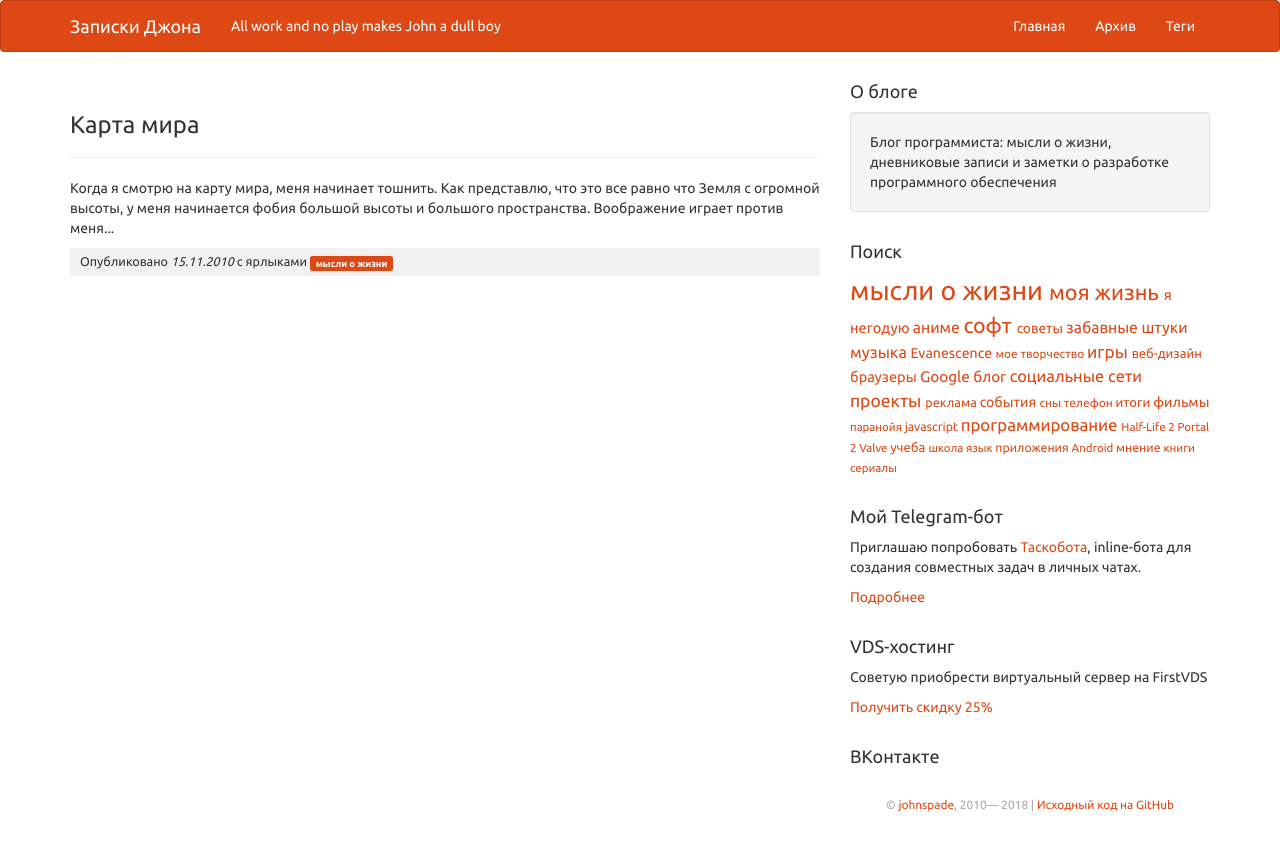
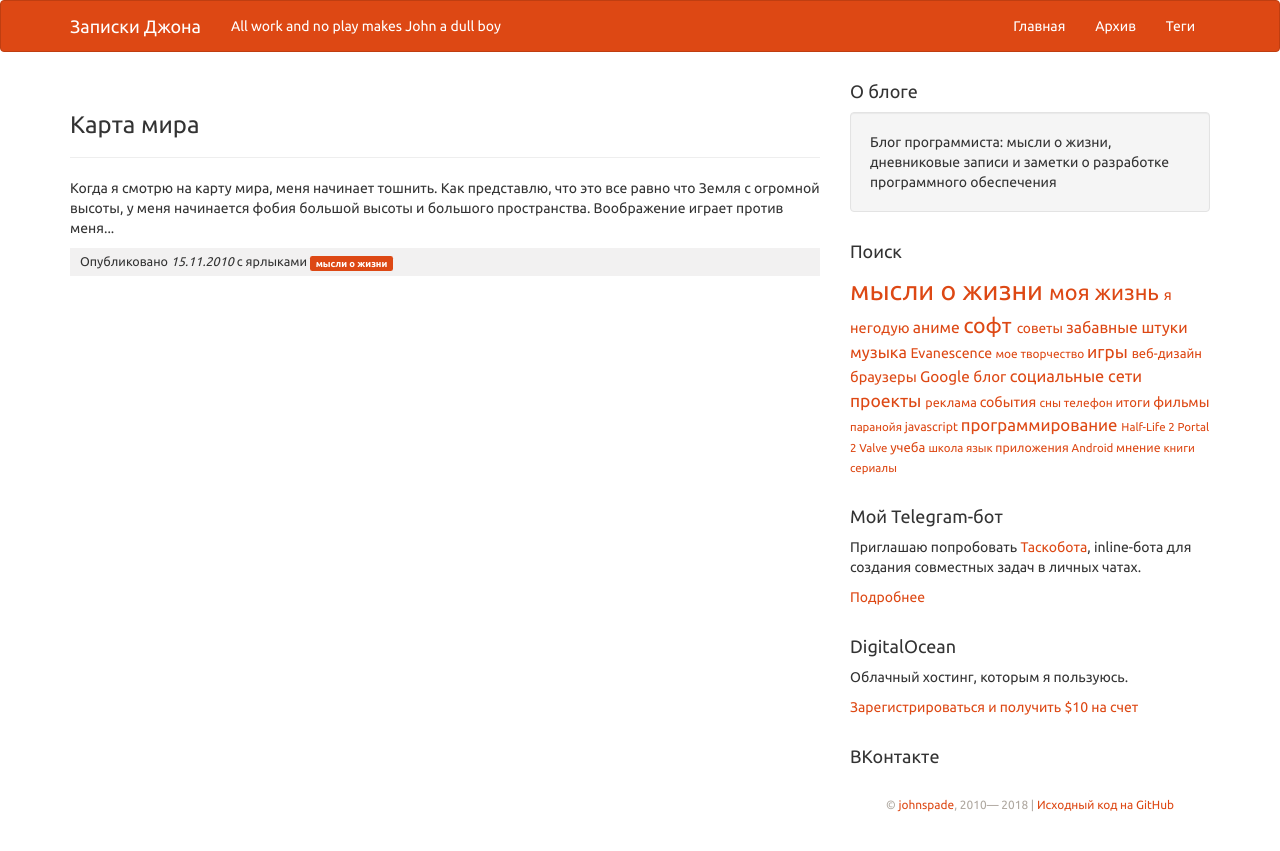
Before and after one commit to johnspade/static-blog, a Jekyll site: the page built from _posts/2010-11-15-14.html, in a window 1280 px wide. Shown: the top 851 px of the page. Built offline with Jekyll 4.4.1, drawn with Linux system fonts in a browser that asks for light colours; comment, search, counter and statistics services are not loaded.

Commit message:
Remove Disqus

```diff
--- a/_layouts/default.html
+++ b/_layouts/default.html
@@ -78,9 +78,9 @@
 				<a href="/posts/191">Подробнее</a>
 			</div>
 			<div class="sidebar-widget">
-				<h4>VDS-хостинг</h4>
-				<p>Советую приобрести виртуальный сервер на FirstVDS</p>
-				<a href="https://firstvds.ru/?from=632700">Получить скидку 25%</a>
+				<h4>DigitalOcean</h4>
+				<p>Облачный хостинг, которым я пользуюсь.</p>
+				<a href="https://m.do.co/c/1e0532ffbcbc">Зарегистрироваться и получить $10 на счет</a>
 			</div>
 			<div class="sidebar-widget">
 				<h4>ВКонтакте</h4>
@@ -118,7 +118,6 @@
 <script src="{{ site.baseurl }}/js/syntaxhighlighter/shBrushPlain.js"></script>
 <script src="{{ site.baseurl }}/js/syntaxhighlighter/shBrushCSharp.js"></script>
 <script src="{{ site.baseurl }}/js/syntaxhighlighter/shBrushJava.js"></script>
-<script id="dsq-count-scr" src="//johnspade.disqus.com/count.js" async="async"></script>
 <script>SyntaxHighlighter.all()</script>
 <script>
 	(function (i, s, o, g, r, a, m) {
--- a/_layouts/post.html
+++ b/_layouts/post.html
@@ -16,19 +16,3 @@
 			{{ tag }}</a>{% endfor %}
 		{% endif %}
 </p>
-<div>
-	<div id="disqus_thread"></div>
-	<script>
-		var disqus_config = function () {
-			this.page.url = '{{ site.url }}{{ site.baseurl }}{{ page.url }}';
-			this.page.identifier = '{{ page.id | split: '/' | last }}';
-		};
-		(function() {
-			var d = document, s = d.createElement('script');
-			s.src = 'https://johnspade.disqus.com/embed.js';
-			s.setAttribute('data-timestamp', +new Date());
-			(d.head || d.body).appendChild(s);
-		})();
-	</script>
-	<noscript>Please enable JavaScript to view the <a href="https://disqus.com/?ref_noscript">comments powered by Disqus.</a></noscript>
-</div>
--- a/css/main.css
+++ b/css/main.css
@@ -20,10 +20,6 @@
     font-size: 90%;
     padding: 5px 10px;
     clear: both;
-}
-
-#disqus_thread {
-    margin-top: 30px;
 }
 
 #post-body-textarea {
--- a/index.html
+++ b/index.html
@@ -16,8 +16,6 @@
 					<a class="label label-primary" href="{{ site.baseurl }}{{ "/tags#" | append: tag | slugify: 'raw' }}">{{ tag }}</a>
             	{% endfor %}
         	{% endif %}
-			<br />
-			<a href="{{ site.baseurl }}{{ post.url }}#disqus_thread"></a>
 		</p>
 	</div>
 {% endfor %}
```
